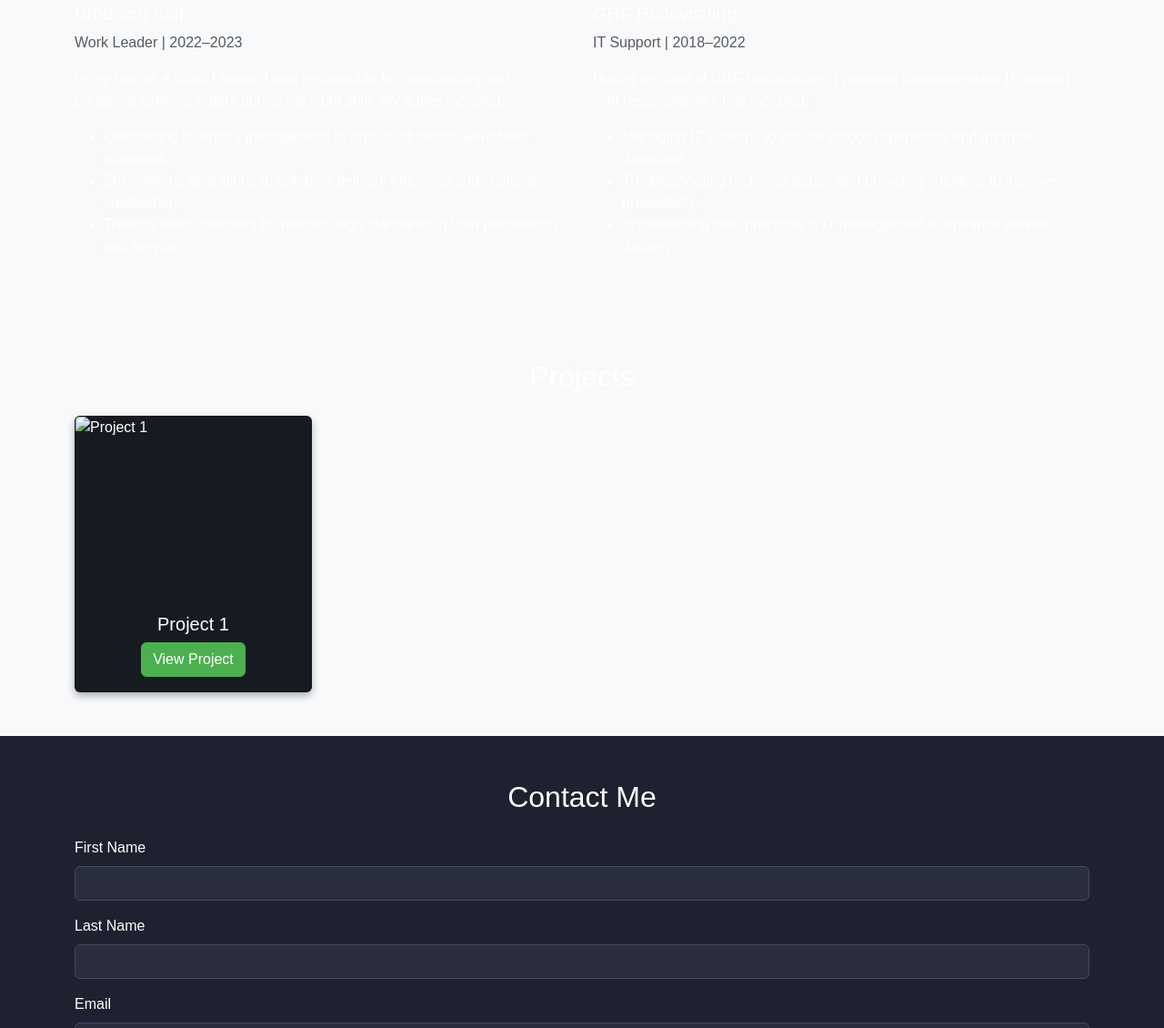
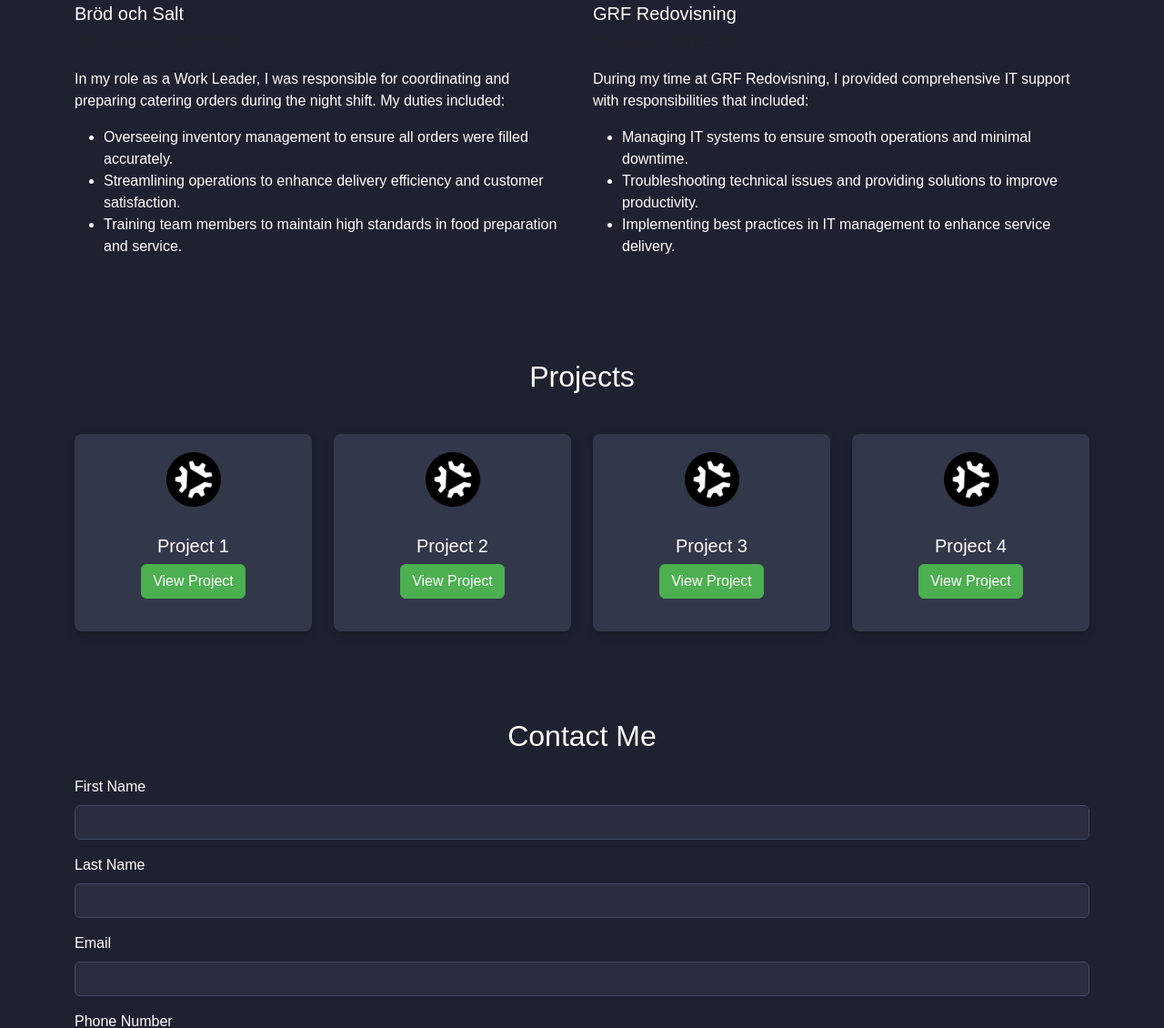
Before and after one commit to AlexBuildsLTS/LexiconG51-MyPortfolio, a website: page index.html in a window 1280 px wide. Shown: the part 1670-2800 px from the top of the page at 91% size. Drawn offline with nearby package versions, Linux system fonts and the light colour scheme.

Commit message:
added more project tabs

```diff
--- a/css/styles.css
+++ b/css/styles.css
@@ -37,12 +37,12 @@ section {
 
 /* Specific adjustments for the header section */
 header.hero-section {
-    background-color: #161b22;
+    background-color: #161b22; /* Dark blue background */
 }
 
 /* Card Styling */
 .card {
-    background-color: #161b22;
+    background-color: #161b22; /* Card color slightly lighter */
     color: #ffffff;
     box-shadow: 0 4px 8px rgba(0, 0, 0, 0.3);
 }
@@ -55,13 +55,13 @@ header.hero-section {
 
 /* Progress Bar Styling */
 .progress {
-    background-color: #ffffff;
+    background-color: #ffffff; /* White for unfilled portion */
     height: 20px;
     border-radius: 10px;
 }
 
 .progress-bar {
-    background-color: #4caf50;
+    background-color: #4caf50; /* Green filled portion */
     color: #ffffff;
     border-radius: 10px;
     font-weight: bold;
@@ -69,11 +69,11 @@ header.hero-section {
 
 /* Profile Picture Styling */
 .profile-picture {
-    width: 150px;
+    width: 150px; /* Smaller profile image */
     height: 150px;
     object-fit: cover;
     border-radius: 50%;
-    border: 3px solid #4caf50;
+    border: 3px solid #4caf50; /* Optional: add a green border */
 }
 
 /* Navbar Icon Styling */
@@ -91,8 +91,8 @@ header.hero-section {
 
 /* Button Styling */
 .btn-primary {
-    background-color: #4caf50;
-    border-color: #4caf50;
+    background-color: #4caf50; /* Green background */
+    border-color: #4caf50; /* Green border */
 }
 
 .btn-primary:hover {
@@ -109,19 +109,19 @@ header.hero-section {
 
 .form-control:focus {
     background-color: #33364a;
-    border-color: #4caf50;
+    border-color: #4caf50; /* Green border on focus */
     color: #ffffff;
 }
 
 /* Footer Styling */
 footer {
-    background-color: #161b22;
+    background-color: #161b22; /* Consistent dark blue background */
     color: #ffffff;
     padding: 20px 0;
     text-align: center;
 }
 
-
+/* Responsive Adjustments */
 @media (max-width: 991.98px) {
     .navbar-nav {
         text-align: center;
@@ -135,41 +135,85 @@ footer {
     .social-icon {
         margin: 0 10px;
     }
-
-.hero-section, #about, #education, #skills, #experience, #projects, #contact {
-    background-color: #1e2130 !important;
-    color: #ffffff !important;
 }
 
 
+/* Ensure all sections have the dark blue background */
+.hero-section, #about, #education, #skills, #experience, #projects, #contact {
+    background-color: #1e2130 !important; /* Force dark blue background */
+    color: #ffffff !important; /* Force white text */
+}
+
+/* Ensure header has the gradient */
 .hero-section {
     background: linear-gradient(180deg, #161b22, #0d1117) !important;
 }
 
-
+/* Ensure progress bars have green fill and white background */
 .progress {
-    background-color: #ffffff !important;
+    background-color: #ffffff !important; /* White for unfilled portion */
 }
 
 .progress-bar {
-    background-color: #4caf50 !important;
-    color: #ffffff !important;
+    background-color: #4caf50 !important; /* Green filled portion */
+    color: #ffffff !important; /* White text on progress bar */
 }
 
-
+/* Ensure footer has consistent dark background */
 footer {
     background-color: #161b22 !important;
     color: #ffffff !important;
 }
 
-
+/* Ensure all headings are white */
 h1, h2, h3, h4, h5, h6 {
     color: #ffffff !important;
 }
 
-
+/* Ensure all paragraphs have white text */
 p, ul, li {
     color: #ffffff !important;
 }
+/* Project Section Styling */
+#projects {
+    background-color: #2a2d3e; /* Dark background for project section */
+}
 
+/* Project Card Styling */
+.project-card {
+    background-color: #33374a; /* Slightly lighter dark color for cards */
+    border: none;
+    padding: 20px;
+    margin-top: 20px;
+    box-shadow: 0 4px 8px rgba(0, 0, 0, 0.2);
+    border-radius: 8px;
+    transition: transform 0.3s;
 }
+
+/* Hover effect for project cards */
+.project-card:hover {
+    transform: scale(1.05); /* Slightly enlarge on hover */
+}
+
+/* Project Icon Styling */
+.project-icon {
+    width: 60px;
+    height: 60px;
+    margin: 0 auto 15px; /* Center and space below icon */
+    display: block;
+}
+
+/* Centering Card Title and Button */
+.project-card .card-title {
+    color: #ffffff;
+}
+
+.project-card .btn-primary {
+    background-color: #4caf50;
+    border-color: #4caf50;
+}
+
+.project-card .btn-primary:hover {
+    background-color: #45a049;
+    border-color: #45a049;
+}
--- a/index.html
+++ b/index.html
@@ -158,23 +158,53 @@
     </section>
 
     <!-- Projects Section -->
-    <section id="projects" class="py-5 bg-light">
-        <div class="container">
-            <h2 class="text-center mb-4">Projects</h2>
-            <div class="row">
-                <div class="col-md-3">
-                    <div class="card">
-                        <img src="images/project1.jpg" class="card-img-top" alt="Project 1">
-                        <div class="card-body text-center">
-                            <h5 class="card-title">Project 1</h5>
-                            <a href="#" class="btn btn-primary">View Project</a>
-                        </div>
+<section id="projects" class="py-5 bg-dark">
+    <div class="container">
+        <h2 class="text-center mb-4 text-white">Projects</h2>
+        <div class="row text-center">
+            <!-- Project 1 -->
+            <div class="col-md-3">
+                <div class="card project-card">
+                    <img src="images/image copy.png" class="project-icon" alt="Project Icon">
+                    <div class="card-body">
+                        <h5 class="card-title text-white">Project 1</h5>
+                        <a href="#" class="btn btn-primary">View Project</a>
                     </div>
                 </div>
-                <!-- Repeat similar cards for more projects -->
+            </div>
+            <!-- Project 2 -->
+            <div class="col-md-3">
+                <div class="card project-card">
+                    <img src="images/image copy.png" class="project-icon" alt="Project Icon">
+                    <div class="card-body">
+                        <h5 class="card-title text-white">Project 2</h5>
+                        <a href="#" class="btn btn-primary">View Project</a>
+                    </div>
+                </div>
+            </div>
+            <!-- Project 3 -->
+            <div class="col-md-3">
+                <div class="card project-card">
+                    <img src="images/image copy.png" class="project-icon" alt="Project Icon">
+                    <div class="card-body">
+                        <h5 class="card-title text-white">Project 3</h5>
+                        <a href="#" class="btn btn-primary">View Project</a>
+                    </div>
+                </div>
+            </div>
+            <!-- Project 4 -->
+            <div class="col-md-3">
+                <div class="card project-card">
+                    <img src="images/image copy.png" class="project-icon" alt="Project Icon">
+                    <div class="card-body">
+                        <h5 class="card-title text-white">Project 4</h5>
+                        <a href="#" class="btn btn-primary">View Project</a>
+                    </div>
+                </div>
             </div>
         </div>
-    </section>
+    </div>
+</section>
 
     <!-- Contact Section -->
     <section id="contact" class="py-5">
```
